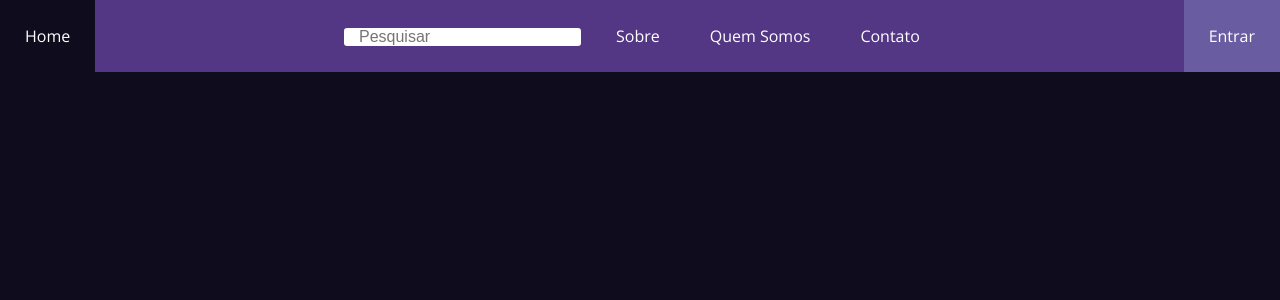
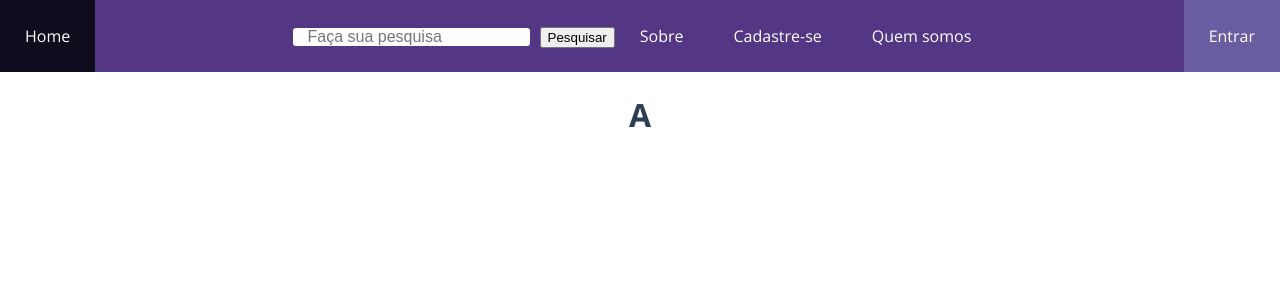
Before and after one commit to Jvprotano/Progamer-Front, a Vue app: page / in a window 1280 px wide. Shown: the top 300 px of the page. Built offline with nearby package versions, Linux system fonts and the light colour scheme; the HTML template or start-up script is replaced by a standard one.

Commit message:
Arrumando header

```diff
--- a/public/index.html
+++ b/public/index.html
@@ -12,7 +12,7 @@
       body{
       font-family: 'Open Sans', sans-serif;
       color: #2c3e50;
-      background-color: #0F0C1D;
+      /*background-color: #0F0C1D;*/
       margin: 0px;
     }
     </style>
--- a/src/App.vue
+++ b/src/App.vue
@@ -1,18 +1,21 @@
 <template>
   <div id="app">
     <Header/>
+    <MenuLateral/>
     <router-view/>
   </div>
 </template>
 
 <script>
 import Header from './components/Header'
+import MenuLateral from './components/MenuLateral'
 
 
 export default {
   name: 'App',
   components:{
     Header,
+    MenuLateral,
   }
 }
 </script>
@@ -28,49 +31,6 @@ input{
   text-align: center;
 }
 
-#formulario {
-  background-color: #fff;
-  margin: 0;
-  text-align: center;
-}
-#menu-h{
-  background-color:#533784;
-}
-#menu-h ul {
-    list-style: none;
-    padding: 0;
-    margin-block: 0;
-}
-#menu-h ul li {
-    display: inline;
 
-}
-#menu-h ul li a {
-    color: #FFF;
-    padding: 25px;
-    display: inline-block;
-    text-decoration: none;
-    transition: background .5s;
-}
-#menu-h ul li a:hover {
-    background-color: #0F0C1D;
-
-}
-#menu-h ul li:last-child a {
-    float: right;
-    background-color: #6a5ca1;
-}
-#pesquisa{
-    padding: 0 15px;
-    border: 10px;
-    border-radius: 3px;
-    margin-left: 10px;
-    margin-right: 10px;
-    font-size: 16px;
-
-}
-#paginaHome{
-    float: left;
-}
 
 </style>
--- a/src/components/Header.vue
+++ b/src/components/Header.vue
@@ -2,15 +2,15 @@
     <div id="menu">
  <nav id="menu-h">
         <ul>
-            <li><a href="#" id="paginaHome">Home</a></li>
+            <li><router-link id="paginaHome" to="/">Home</router-link></li>
 
-            <li><input type="text" id="pesquisa" placeholder="Pesquisar"></li>
+            <li><input type="text" id="pesquisa" placeholder="Faça sua pesquisa"><button>Pesquisar</button></li>
 
-            <li><a href="#">Sobre</a></li>
+            <li><router-link to="/">Sobre</router-link></li>
 
-            <li><a href="#">Quem Somos</a></li>
+            <li><router-link to="/cadastrar">Cadastre-se</router-link></li>
 
-            <li><a href="#">Contato</a></li>
+            <li><router-link to="/">Quem somos</router-link></li>
 
             <li><a href="#" id="botLogin">Entrar</a></li>
         </ul>
@@ -24,6 +24,49 @@ export default {
 }
 </script>
 
-<style >
+<style scoped>
+#formulario {
+  background-color: #fff;
+  margin: 0;
+  text-align: center;
+}
+#menu-h{
+  background-color:#533784;
+}
+#menu-h ul {
+    list-style: none;
+    padding: 0;
+    margin-block: 0;
+}
+#menu-h ul li {
+    display: inline;
 
+}
+#menu-h ul li a {
+    color: #FFF;
+    padding: 25px;
+    display: inline-block;
+    text-decoration: none;
+    transition: background .5s;
+}
+#menu-h ul li a:hover {
+    background-color: #0F0C1D;
+
+}
+#menu-h ul li:last-child a {
+    float: right;
+    background-color: #6a5ca1;
+}
+#pesquisa{
+    padding: 0 15px;
+    border: 10px;
+    border-radius: 3px;
+    margin-left: 10px;
+    margin-right: 10px;
+    font-size: 16px;
+
+}
+#paginaHome{
+    float: left;
+}
 </style>
--- /dev/null
+++ b/src/components/MenuLateral.vue
@@ -0,0 +1,13 @@
+<template>
+  <h1> A</h1>
+</template>
+
+<script>
+export default {
+
+}
+</script>
+
+<style>
+
+</style>
```
Also changed, not shown: 1 other file (tests, documents, lock files or other folders).
